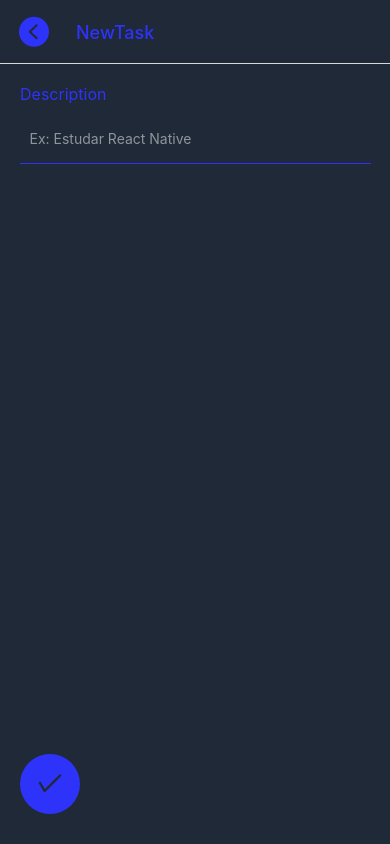
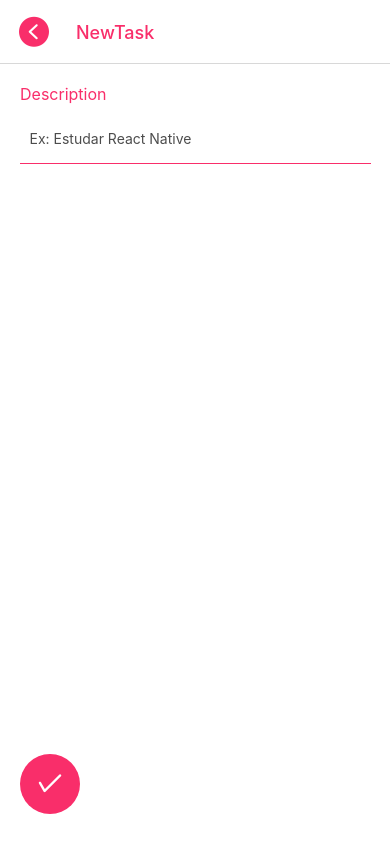
Before and after one commit to SouzaEdgar/crudApp, a React Native app: screen /NewTask in a window 390 px wide. Built offline with nearby package versions, Linux system fonts and the light colour scheme; no server answers; the database is empty.

Commit message:
light and dark theme

```diff
--- a/App.js
+++ b/App.js
@@ -1,28 +1,35 @@
-import { StyleSheet, TouchableOpacity } from 'react-native';
+import { useState } from 'react';
+import { StatusBar, TouchableOpacity } from 'react-native';
 import { NavigationContainer } from '@react-navigation/native';
 import { createStackNavigator } from '@react-navigation/stack';
-
-// Colors
-import { colors } from './src/config/theme';
-
 // Import Icons
 import { AntDesign, FontAwesome5 } from '@expo/vector-icons';
-
 // Import Pages
 import Task from './src/pages/Task';
 import NewTask from './src/pages/NewTask';
 import Details from './src/pages/Details';
+// Import Colors
+import { colors } from './src/config/theme';
+// Import the Context
+import { ThemeContext } from './src/contexts/ThemeContext';
+
 
 // Create Stack
 const Stack = createStackNavigator();
 
 export default function App() {
-  // Define Theme
-  const theme = {mode: 'dark'};
+  // Context Theme
+  const [theme, setTheme] = useState({mode: 'light'});
+
+
+
+  // Define Theme (manual)
   let activeColors = colors[theme.mode];
 
   return (
+    <ThemeContext.Provider value={{ theme }}>
         <NavigationContainer>
+          {/* <StatusBar style={theme.mode === 'dark' ? 'light' : 'light'}/> */}
           {/* Initial Rote */}
           <Stack.Navigator initialRouteName='Task'>
             {/* Pages */}
@@ -95,5 +102,6 @@ export default function App() {
             />
           </Stack.Navigator>
         </NavigationContainer>
+    </ThemeContext.Provider>
   );
 }
--- a/src/config/theme.js
+++ b/src/config/theme.js
@@ -7,10 +7,10 @@ export const colors= {
         tintSoft: '#000000b3',
     },
     dark: {
-        primary: '#1f2937',
-        secondary: '#2e33f9',
-        tertiary: '#36362d',
-        tint: '#ffffff',
+        primary: '#000000',//'#1f2937',
+        secondary: '#0472ff',//'#2157ff',//'#0472ff',
+        tertiary: '#2c2c3680',
+        tint: '#f5f5f5cc',
         tintSoft: '#ffffff80',
     },
     // Background
--- /dev/null
+++ b/src/contexts/ThemeContext.js
@@ -0,0 +1,3 @@
+import { createContext } from "react";
+
+export const ThemeContext = createContext();
--- a/src/pages/Details/index.js
+++ b/src/pages/Details/index.js
@@ -8,11 +8,14 @@ import { colors } from '../../config/theme';
 
 import { FIREBASE_DB } from '../../config/firebaseconfig';
 import { collection, doc, updateDoc } from 'firebase/firestore';
+// Import Context Theme
+import { ThemeContext } from '../../contexts/ThemeContext';
+import { useContext } from 'react';
 
 // Com o route conseguimos pegar os parametros de outra pagina (montando uma rota)
 export default function Details({navigation, route}) {
     // Define Theme
-    const theme = {mode: 'dark'};
+    const {theme} = useContext(ThemeContext);
     let activeColors = colors[theme.mode];
 
     const [descriptionEdit, setDescriptionEdit] = useState(route.params.description);
@@ -27,10 +30,16 @@ export default function Details({navigation, route}) {
     }
 
     return (
-        <View style={styles.container}>
-            <Text style={styles.label}>Description</Text>
+        <View style={[{
+            backgroundColor: activeColors.primary,
+        },styles.container]}>
+            <Text style={[{
+                color: activeColors.secondary,
+            },styles.label]}>Description</Text>
             <TextInput
-                style={styles.input}
+                style={[{
+                    borderBottomColor: activeColors.secondary,
+                },styles.input]}
                 placeholder='Ex: Estudar React Native'
                 placeholderTextColor={activeColors.tintSoft}
                 color={activeColors.tint}
@@ -38,7 +47,9 @@ export default function Details({navigation, route}) {
                 value={descriptionEdit}
             />
             <TouchableOpacity
-                style={styles.buttonNewTask}
+                style={[{
+                    backgroundColor: activeColors.secondary,
+                },styles.buttonNewTask]}
                 onPress={() => {editTask(descriptionEdit, idTask)}}
             >
                 <AntDesign
--- a/src/pages/Details/style.js
+++ b/src/pages/Details/style.js
@@ -7,14 +7,14 @@ let activeColors = colors[theme.mode];
 const styles = StyleSheet.create({
     container: {
         flex: 1,
-        backgroundColor: activeColors.primary,
+        //backgroundColor: activeColors.primary,
     },
     label: {
         width: '90%',
         marginTop: 20,
         fontSize: 16,
         marginLeft: 20,
-        color: activeColors.secondary,
+        //color: activeColors.secondary,
     },
     input: {
         width: '90%',
@@ -22,7 +22,7 @@ const styles = StyleSheet.create({
         padding: 10,
         height: 50,
         borderBottomWidth: 1,
-        borderBottomColor: activeColors.secondary,
+        //borderBottomColor: activeColors.secondary,
         marginLeft: 'auto',
         marginRight: 'auto',
     },
@@ -32,16 +32,11 @@ const styles = StyleSheet.create({
         position: 'absolute',
         bottom: 30,
         left: 20,
-        backgroundColor: activeColors.secondary,
+        //backgroundColor: activeColors.secondary,
         borderRadius: 50,
         justifyContent: 'center',
         alignItems: 'center',
     },
-    iconButton: {
-        color: activeColors.primary,
-        fontSize: 15,
-        fontWeight: 'bold',
-    }
 })
 
 export default styles;
--- a/src/pages/NewTask/index.js
+++ b/src/pages/NewTask/index.js
@@ -8,10 +8,13 @@ import { colors } from '../../config/theme';
 
 import { FIREBASE_DB } from '../../config/firebaseconfig';
 import { collection, addDoc, doc, setDoc } from 'firebase/firestore';
+// Import Context Theme
+import { ThemeContext } from '../../contexts/ThemeContext';
+import { useContext } from 'react';
 
 export default function NewTask({ navigation }) {
     // Define Theme
-    const theme = {mode: 'dark'};
+    const {theme} = useContext(ThemeContext);
     let activeColors = colors[theme.mode];
 
     const [description, setDescription] = useState(null);
@@ -37,17 +40,26 @@ export default function NewTask({ navigation }) {
     }
 
     return (
-        <View style={styles.container}>
-            <Text style={styles.label}>Description</Text>
+        <View style={[{
+            backgroundColor: activeColors.primary,
+        }, styles.container]}>
+            <Text style={[{
+                color: activeColors.secondary,
+            },styles.label]}>Description</Text>
             <TextInput
-                style={styles.input}
+                style={[{
+                    borderBottomColor: activeColors.secondary,
+                    color: activeColors.tint,
+                },styles.input]}
                 placeholder='Ex: Estudar React Native'
                 placeholderTextColor={activeColors.tintSoft}
                 onChangeText={setDescription}
                 value={description}
             />
             <TouchableOpacity
-                style={styles.buttonNewTask}
+                style={[{
+                    backgroundColor: activeColors.secondary,
+                },styles.buttonNewTask]}
                 onPress={() => {addTask()}}
             >
                 <AntDesign
--- a/src/pages/NewTask/style.js
+++ b/src/pages/NewTask/style.js
@@ -9,14 +9,14 @@ let activeColors = colors[theme.mode];
 const styles = StyleSheet.create({
     container: {
         flex: 1,
-        backgroundColor: activeColors.primary,
+        //backgroundColor: activeColors.primary,
     },
     label: {
         width: '90%',
         marginTop: 20,
         fontSize: 16,
         marginLeft: 20,
-        color: activeColors.secondary,
+        //color: activeColors.secondary,
     },
     input: {
         width: '90%',
@@ -24,10 +24,10 @@ const styles = StyleSheet.create({
         padding: 10,
         height: 50,
         borderBottomWidth: 1,
-        borderBottomColor: activeColors.secondary,
+        //borderBottomColor: activeColors.secondary,
         marginLeft: 'auto',
         marginRight: 'auto',
-        color: activeColors.tint,
+        //color: activeColors.tint,
     },
     buttonNewTask: {
         width: 60,
@@ -35,7 +35,7 @@ const styles = StyleSheet.create({
         position: 'absolute',
         bottom: 30,
         left: 20,
-        backgroundColor: activeColors.secondary,
+        //backgroundColor: activeColors.secondary,
         borderRadius: 50,
         justifyContent: 'center',
         alignItems: 'center',
--- a/src/pages/Task/index.js
+++ b/src/pages/Task/index.js
@@ -3,12 +3,10 @@ import {
     View,
     Text,
     TouchableOpacity,
-    FlatList
+    FlatList,
 } from 'react-native';
-
 import styles from './style';
 import { FontAwesome } from '@expo/vector-icons';
-
 import { FIREBASE_DB } from '../../config/firebaseconfig';
 import {
     collection,
@@ -17,14 +15,18 @@ import {
     deleteDoc,
     getDocs
 } from "firebase/firestore";
+// Import Colors
+import { colors } from '../../config/theme';
+// Import Context Theme
+import { ThemeContext } from '../../contexts/ThemeContext';
+import { useContext } from 'react';
 
-// Colors
-import { colors } from '../../config/theme';
 
 export default function Task({navigation}) {
     // Define Theme
-    const theme = {mode: 'dark'};
+    const {theme} = useContext(ThemeContext);
     let activeColors = colors[theme.mode];
+    //console.log(theme.mode)
 
     // Tentativa de Leitura #2
     //      retorna uma lista (dos itens)
@@ -67,7 +69,9 @@ export default function Task({navigation}) {
     }, []);
 
     return (
-        <View style={styles.container}>
+        <View style={[{
+            backgroundColor: activeColors.primary
+        },styles.container]}>
             <FlatList
                 // Esconder a barra vertical da list
                 showsVerticalScrollIndicator={false}
@@ -79,7 +83,10 @@ export default function Task({navigation}) {
                     return (
                         <View style={styles.Tasks}>
                             <Text
-                                style={styles.DescriptionTask}
+                                style={[{
+                                    backgroundColor: activeColors.tertiary,
+                                    color: activeColors.tint,
+                                },styles.DescriptionTask]}
                                 onPress={() => {
                                     navigation.navigate('Details', {
                                         id: item.id,
@@ -107,10 +114,14 @@ export default function Task({navigation}) {
                 }}
             />
             <TouchableOpacity
-                style={styles.buttonNewTask}
+                style={[{
+                    backgroundColor: activeColors.secondary,
+                },styles.buttonNewTask]}
                 onPress={() => navigation.navigate('NewTask')}
             >
-                <Text style={styles.iconButton}>+</Text>
+                <Text style={[{
+                    color: activeColors.primary
+                },styles.iconButton]}>+</Text>
             </TouchableOpacity>
         </View>
     )
--- a/src/pages/Task/style.js
+++ b/src/pages/Task/style.js
@@ -2,14 +2,11 @@ import { StyleSheet } from "react-native";
 // Colors
 import { colors } from '../../config/theme';
 
-// Define Theme
-const theme = {mode: 'dark'};
-let activeColors = colors[theme.mode];
 
 const styles = StyleSheet.create({
     container: {
         flex: 1,
-        backgroundColor: activeColors.primary,
+        //backgroundColor: activeColors.primary,
         paddingTop: 20
     },
     Tasks: {
@@ -25,13 +22,13 @@ const styles = StyleSheet.create({
     DescriptionTask: {
         width: '80%',
         alignContent: 'flex-start',
-        backgroundColor: activeColors.tertiary,
+        //backgroundColor: activeColors.tertiary,
         padding: 12,
         paddingHorizontal: 20,
         borderRadius: 50,
         marginBottom: 5,
         marginLeft: 20,
-        color: activeColors.tint,
+        //color: activeColors.tint,
     },
     buttonNewTask: {
         width: 60,
@@ -39,13 +36,13 @@ const styles = StyleSheet.create({
         position: 'absolute',
         bottom: 30,
         left: 20,
-        backgroundColor: activeColors.secondary,
+        //backgroundColor: activeColors.secondary,
         borderRadius: 50,
         justifyContent: 'center',
         alignItems: 'center',
     },
     iconButton: {
-        color: activeColors.primary,
+        //color: activeColors.primary,
         fontSize: 25,
         fontWeight: 'bold',
     }
```
Lines whose indentation alone changed are shown as unchanged.
